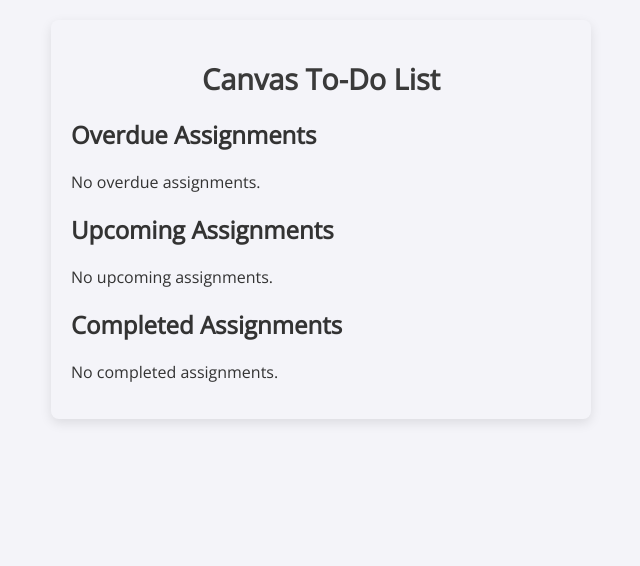
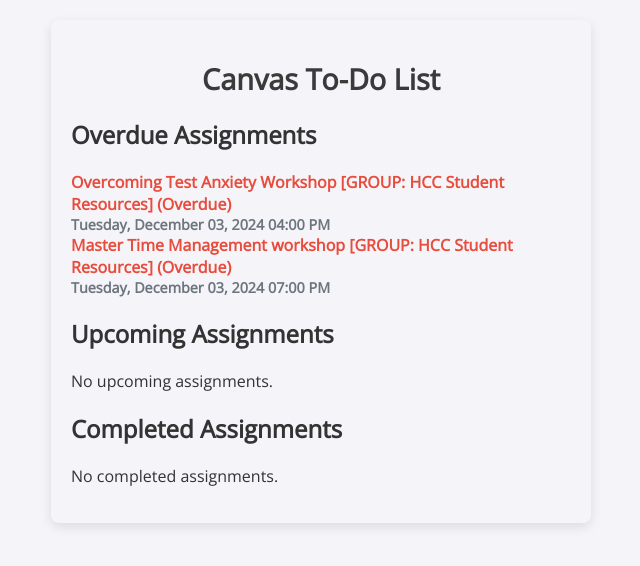
Before and after one commit to artistic12/Canvas-Calendar-Widget, a plain HTML site: page index.html in a window 1280 px wide. Shown: the whole page, without its empty margins (319-959 px from the left). Drawn offline with nearby package versions, Linux system fonts and the light colour scheme.

Commit message:
deploy: 795f99b4880396e80d755e7fa688cc21917a74d3

```diff
--- a/index.html
+++ b/index.html
@@ -20,7 +20,8 @@
       <h1>Canvas To-Do List</h1>
       <h2>Overdue Assignments</h2>
       <ul>
-    <li>No overdue assignments.</li>
+    <li class='overdue-item'><strong>Overcoming Test Anxiety Workshop [GROUP: HCC Student Resources] (Overdue)</strong><span class='date'>Tuesday, December 03, 2024 04:00 PM</span></li>
+<li class='overdue-item'><strong>Master Time Management workshop [GROUP: HCC Student Resources] (Overdue)</strong><span class='date'>Tuesday, December 03, 2024 07:00 PM</span></li>
       </ul>
       <h2>Upcoming Assignments</h2>
       <ul>
```
